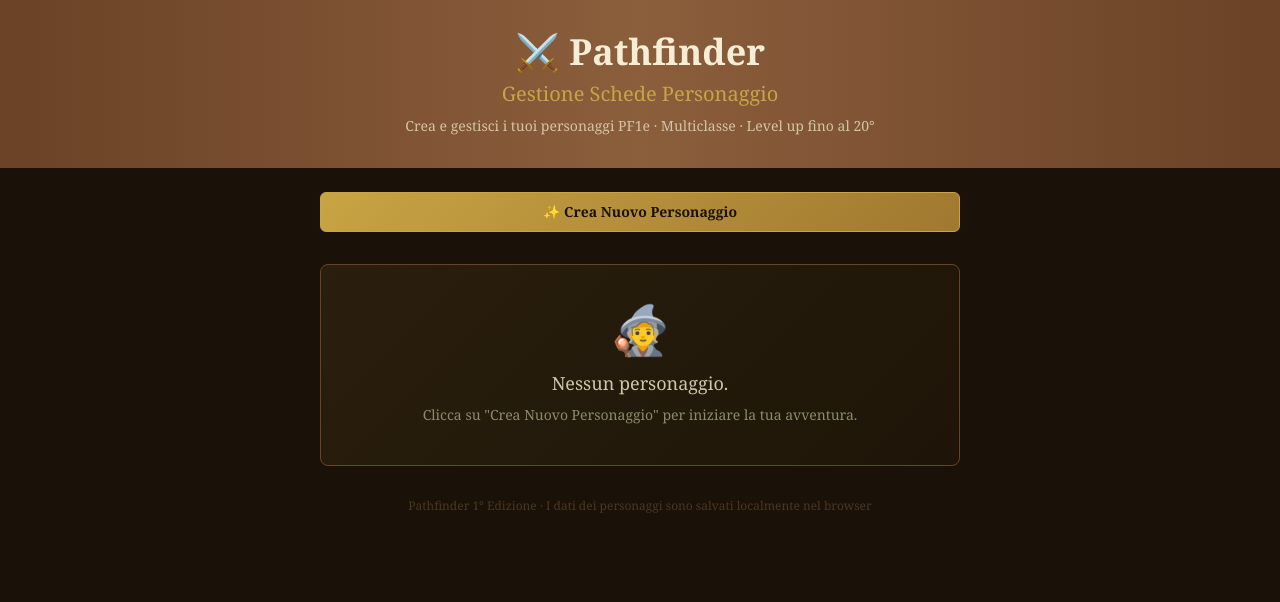
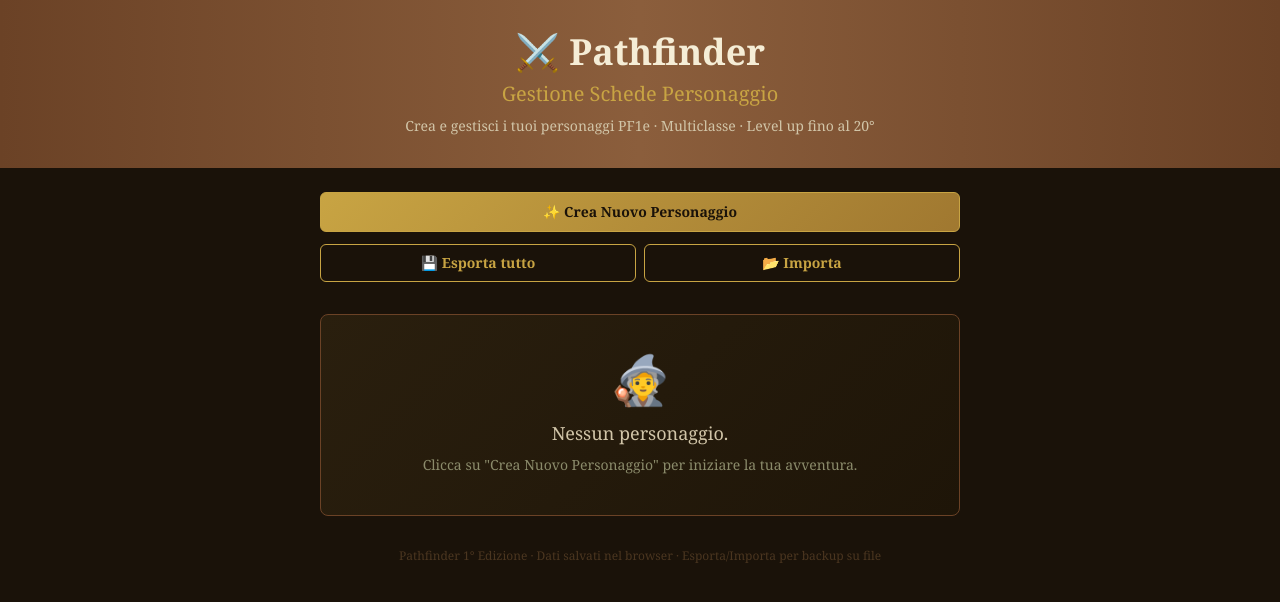
Before and after one commit to msorgato/pathfinder_sheet, a React (Vite) app: page / in a window 1280 px wide. Shown: the top 602 px of the page. Built offline with nearby package versions, Linux system fonts and the light colour scheme.

Commit message:
Offline data import/export

```diff
--- a/src/pages/HomePage.tsx
+++ b/src/pages/HomePage.tsx
@@ -1,12 +1,67 @@
+import { useRef } from 'react';
 import { useNavigate } from 'react-router-dom';
 import { useCharacterStore } from '../store/characterStore';
 import { getClass } from '../data/classes';
 import { getRace } from '../data/races';
 import { effectiveAbilityScores, maxHP } from '../utils/calculations';
+import type { Character } from '../types';
+
+function triggerJsonDownload(data: object, filename: string) {
+  const blob = new Blob([JSON.stringify(data, null, 2)], { type: 'application/json' });
+  const url = URL.createObjectURL(blob);
+  const a = document.createElement('a');
+  a.href = url;
+  a.download = filename;
+  a.click();
+  URL.revokeObjectURL(url);
+}
 
 export function HomePage() {
   const navigate = useNavigate();
-  const { characters, deleteCharacter, setActive } = useCharacterStore();
+  const { characters, deleteCharacter, setActive, importCharacters } = useCharacterStore();
+  const fileInputRef = useRef<HTMLInputElement>(null);
+
+  const exportAll = () => {
+    if (characters.length === 0) return;
+    triggerJsonDownload(
+      { version: 1, exportedAt: new Date().toISOString(), characters },
+      `pathfinder-backup-${new Date().toISOString().slice(0, 10)}.json`,
+    );
+  };
+
+  const exportChar = (char: Character, e: React.MouseEvent) => {
+    e.stopPropagation();
+    triggerJsonDownload(
+      { version: 1, exportedAt: new Date().toISOString(), characters: [char] },
+      `${(char.name || 'personaggio').replace(/\s+/g, '-').toLowerCase()}.json`,
+    );
+  };
+
+  const handleImportFile = (e: React.ChangeEvent<HTMLInputElement>) => {
+    const file = e.target.files?.[0];
+    if (!file) return;
+    const reader = new FileReader();
+    reader.onload = (ev) => {
+      try {
+        const parsed = JSON.parse(ev.target?.result as string);
+        const incoming: Character[] = Array.isArray(parsed)
+          ? parsed
+          : Array.isArray(parsed.characters)
+          ? parsed.characters
+          : [];
+        if (incoming.length === 0) {
+          alert('File non valido o nessun personaggio trovato.');
+          return;
+        }
+        importCharacters(incoming);
+        alert(`${incoming.length} personaggio${incoming.length > 1 ? 'i' : ''} importato${incoming.length > 1 ? '/i' : ''} con successo.`);
+      } catch {
+        alert('Errore nella lettura del file. Assicurati che sia un file JSON valido.');
+      }
+    };
+    reader.readAsText(file);
+    e.target.value = '';
+  };
 
   const openChar = (id: string) => {
     setActive(id);
@@ -29,11 +84,37 @@
       <div className="max-w-2xl mx-auto px-4 py-6">
         {/* Create button */}
         <button
-          className="pf-btn pf-btn-gold w-full py-4 text-lg mb-8"
+          className="pf-btn pf-btn-gold w-full py-4 text-lg mb-3"
           onClick={() => navigate('/create')}
         >
           ✨ Crea Nuovo Personaggio
         </button>
+
+        {/* Save / Load buttons */}
+        <div className="flex gap-2 mb-8">
+          <button
+            className="pf-btn pf-btn-outline flex-1 py-2 text-sm"
+            onClick={exportAll}
+            disabled={characters.length === 0}
+            title="Esporta tutti i personaggi in un file JSON"
+          >
+            💾 Esporta tutto
+          </button>
+          <button
+            className="pf-btn pf-btn-outline flex-1 py-2 text-sm"
+            onClick={() => fileInputRef.current?.click()}
+            title="Importa personaggi da un file JSON"
+          >
+            📂 Importa
+          </button>
+          <input
+            ref={fileInputRef}
+            type="file"
+            accept=".json,application/json"
+            className="hidden"
+            onChange={handleImportFile}
+          />
+        </div>
 
         {/* Character list */}
         {characters.length === 0 ? (
@@ -105,6 +186,13 @@
                       </button>
                       <button
                         className="pf-btn pf-btn-ghost text-xs px-3 py-1"
+                        onClick={e => exportChar(char, e)}
+                        title="Esporta personaggio"
+                      >
+                        💾
+                      </button>
+                      <button
+                        className="pf-btn pf-btn-ghost text-xs px-3 py-1"
                         onClick={e => {
                           e.stopPropagation();
                           if (confirm(`Eliminare ${char.name}?`)) deleteCharacter(char.id);
@@ -122,7 +210,7 @@
 
         {/* Footer info */}
         <div className="mt-8 text-center text-xs" style={{ color: '#4b3620' }}>
-          Pathfinder 1° Edizione · I dati dei personaggi sono salvati localmente nel browser
+          Pathfinder 1° Edizione · Dati salvati nel browser · Esporta/Importa per backup su file
         </div>
       </div>
     </div>
--- a/src/store/characterStore.ts
+++ b/src/store/characterStore.ts
@@ -88,6 +88,9 @@
   addEquipment: (id: string, item: EquipmentItem) => void;
   removeEquipment: (id: string, itemId: string) => void;
   updateEquipment: (id: string, itemId: string, patch: Partial<EquipmentItem>) => void;
+
+  // Import / export
+  importCharacters: (incoming: Character[]) => void;
 
   // Wizard flow state
   wizardDraft: Partial<Character> | null;
@@ -413,6 +416,18 @@
         }));
       },
 
+      importCharacters: (incoming) => {
+        set(s => {
+          const existingIds = new Set(s.characters.map(c => c.id));
+          const toAdd = incoming.filter(c => !existingIds.has(c.id));
+          const updated = s.characters.map(c => {
+            const match = incoming.find(i => i.id === c.id);
+            return match ? { ...emptyCharacter(c.id), ...match } : c;
+          });
+          return { characters: [...updated, ...toAdd] };
+        });
+      },
+
       setWizardDraft: (draft) => set({ wizardDraft: draft }),
 
       updateWizardDraft: (patch) => {
```
